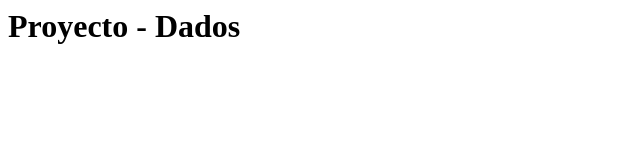
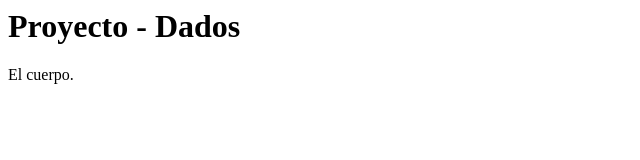
Before and after one commit to Lex-DeLarge/Git_Class, a plain HTML site: page Index.html in a window 1280 px wide. Shown: the full height of the page, 0-640 px from the left. Drawn offline with Linux system fonts and the light colour scheme.

Commit message:
Página de inicio

```diff
--- a/Index.html
+++ b/Index.html
@@ -1 +1,5 @@
 <h1>Proyecto - Dados</h1>
+
+<body>
+    El cuerpo.
+</body>
```
